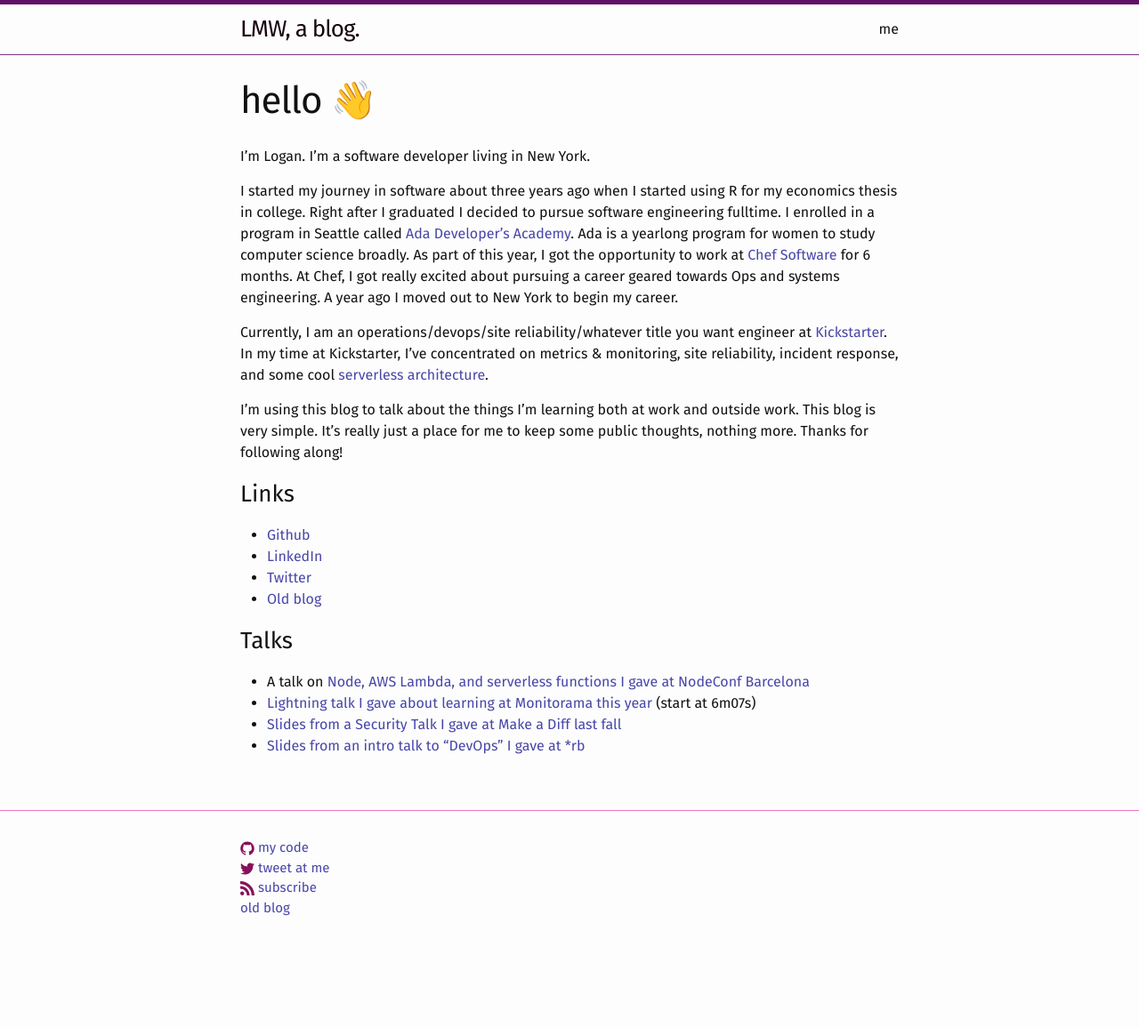
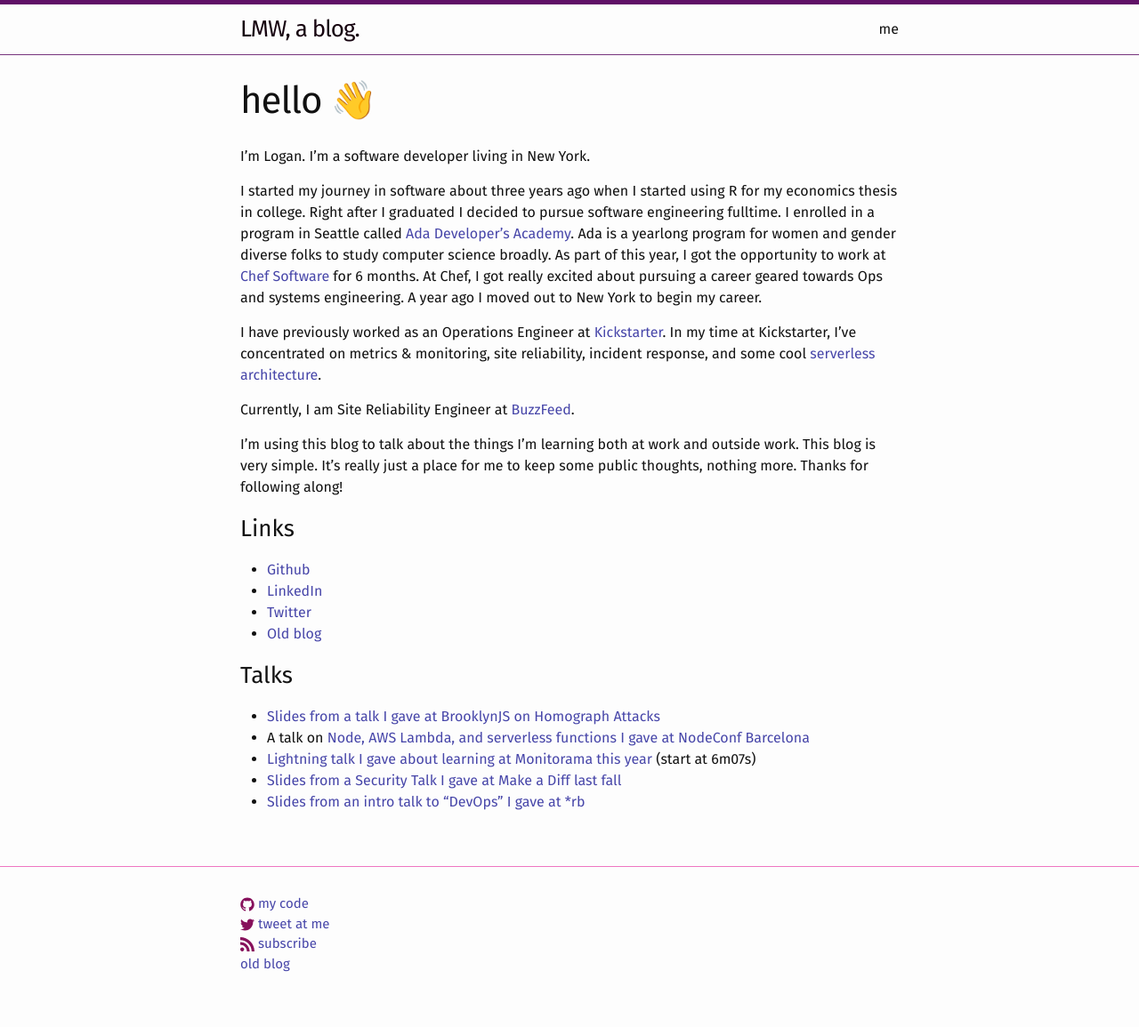
Before and after one commit to ghazaal71/loganmeetsworld, a Jekyll site: the page built from about.md, in a window 1280 px wide. Shown: the whole page at 89% size. Built offline with Jekyll 4.4.1, drawn with Linux system fonts in a browser that asks for light colours; before the commit the page ends 1092 px from its top, so only the background shows below that.

Commit message:
update about me

```diff
--- a/about.md
+++ b/about.md
@@ -6,9 +6,11 @@
 
 I'm Logan. I'm a software developer living in New York.
 
-I started my journey in software about three years ago when I started using R for my economics thesis in college. Right after I graduated I decided to pursue software engineering fulltime. I enrolled in a program in Seattle called [Ada Developer's Academy](https://adadevelopersacademy.org/). Ada is a yearlong program for women to study computer science broadly. As part of this year, I got the opportunity to work at [Chef Software](https://www.chef.io/) for 6 months. At Chef, I got really excited about pursuing a career geared towards Ops and systems engineering. A year ago I moved out to New York to begin my career.
+I started my journey in software about three years ago when I started using R for my economics thesis in college. Right after I graduated I decided to pursue software engineering fulltime. I enrolled in a program in Seattle called [Ada Developer's Academy](https://adadevelopersacademy.org/). Ada is a yearlong program for women and gender diverse folks to study computer science broadly. As part of this year, I got the opportunity to work at [Chef Software](https://www.chef.io/) for 6 months. At Chef, I got really excited about pursuing a career geared towards Ops and systems engineering. A year ago I moved out to New York to begin my career.
 
-Currently, I am an operations/devops/site reliability/whatever title you want engineer at [Kickstarter](https://www.kickstarter.com). In my time at Kickstarter, I've concentrated on metrics & monitoring, site reliability, incident response, and some cool [serverless architecture](https://kickstarter.engineering/leveraging-functional-programming-aws-lambda-to-drive-chatops-4b269558d3fb).
+I have previously worked as an Operations Engineer at [Kickstarter](www.kickstarter.com). In my time at Kickstarter, I've concentrated on metrics & monitoring, site reliability, incident response, and some cool [serverless architecture](https://kickstarter.engineering/leveraging-functional-programming-aws-lambda-to-drive-chatops-4b269558d3fb).
+
+Currently, I am Site Reliability Engineer at [BuzzFeed](https://www.buzzfeed.com).
 
 I'm using this blog to talk about the things I'm learning both at work and outside work. This blog is very simple. It's really just a place for me to keep some public thoughts, nothing more. Thanks for following along!
 
@@ -21,6 +23,7 @@
 
 ### Talks
 
+* [Slides from a talk I gave at BrooklynJS on Homograph  Attacks](https://github.com/loganmeetsworld/homographs-talk)
 * A talk on [Node, AWS Lambda, and serverless functions I gave at NodeConf Barcelona](https://opbeat.com/community/posts/using-node-in-a-serverless-world-by-logan-mcdonald/)
 * [Lightning talk I gave about learning at Monitorama this year](https://vimeo.com/221064922) (start at 6m07s)
 * [Slides from a Security Talk I gave at Make a Diff last fall](https://gist.github.com/loganmeetsworld/b9e2931e6b2a9aabe5e85e9f6cdac882)
```
